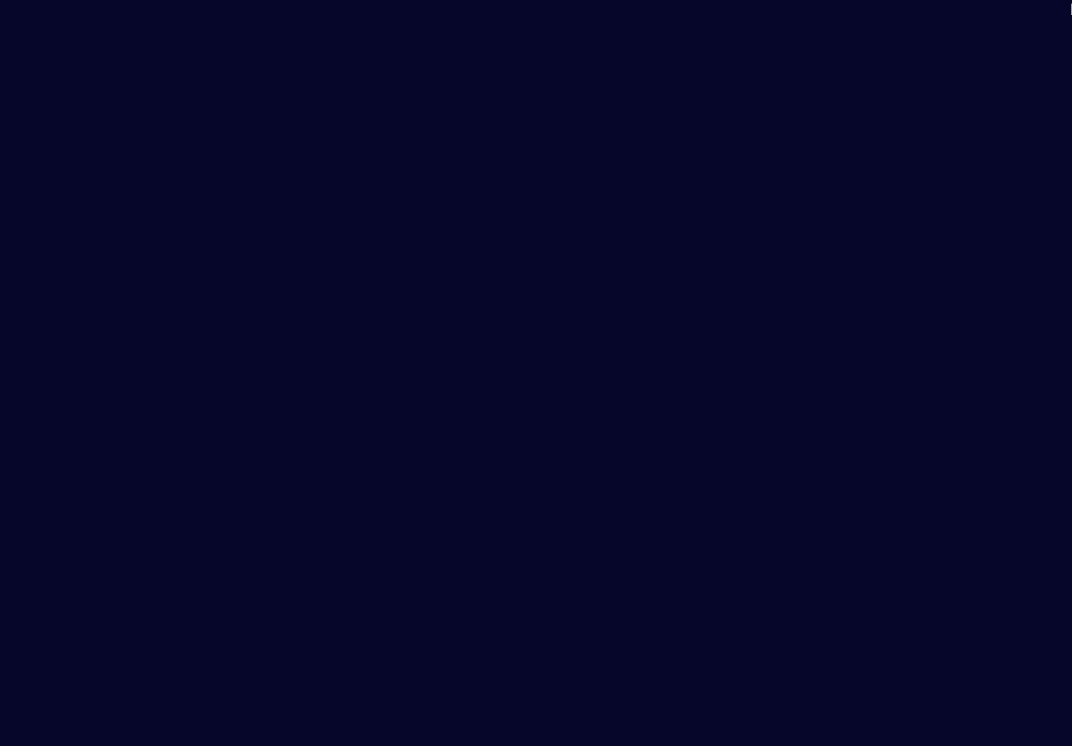
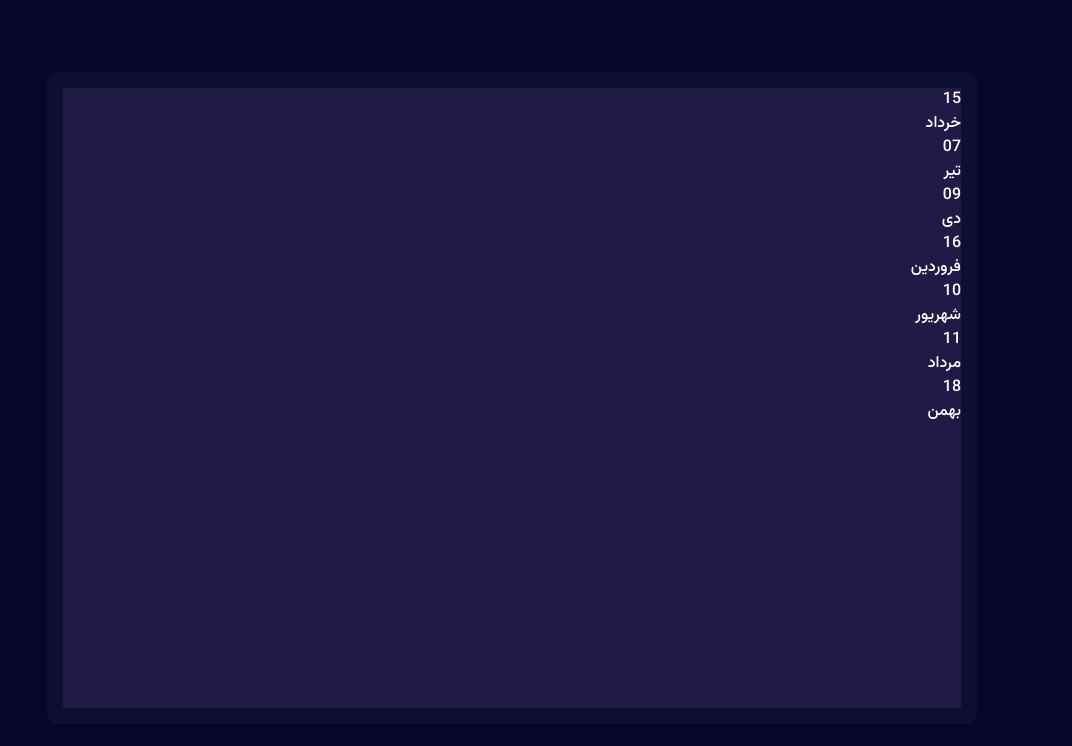
Before and after one commit to Hossein1371za/music-artist-nextjs-tailwind, a Next.js app: page / in a window 1280 px wide. Shown: the top 746 px of the page, without its empty margins (208-1280 px from the left). Built offline with nearby package versions, Linux system fonts and the light colour scheme; data requests are answered from the project's data file.

Commit message:
event box

```diff
--- /dev/null
+++ b/src/components/events/EventBox.jsx
@@ -0,0 +1,37 @@
+import Image from "next/image";
+
+const EventBox = ({ events }) => {
+    console.log(events.date);
+  return (
+    <div className="bg-secondary/60 rounded-[10px] p-4 xl:p-12 relative">
+      <div className="flex flex-col xl:flex-row justify-between h-[620px] xl:h-full gap-x-4">
+        <div className="hidden xl:flex w-[400px]">
+          <Image
+            src={"/assets/events/singer.png"}
+            width={358}
+            height={489}
+            priority
+            quality={100}
+            alt=""
+          />
+        </div>
+        <div className="flex-1 bg-purple-400/10 h-[500px] flex flex-col">
+            {
+                events.map((event)=>{
+                    return <div key={event.id}>
+                        <div>
+                            <div>
+                                <div>{event.data.day}</div>
+                                <div>{event.data.mounth}</div>
+                            </div>
+                        </div>
+                    </div>
+                })
+            }
+        </div>
+      </div>
+    </div>
+  );
+};
+
+export default EventBox;
--- a/src/components/events/Events.jsx
+++ b/src/components/events/Events.jsx
@@ -1,3 +1,5 @@
+import EventBox from "./EventBox";
+
 const getEvents = async () => {
   const res = await fetch("http://localhost:4000/events");
   return res.json();
@@ -5,7 +7,12 @@ const getEvents = async () => {
 
 const Events = async () => {
     const events = await getEvents()
-  return <div>Event</div>;
+
+  return <section className="section" id="tours">
+    <div className="container mx-auto">
+      <EventBox events={events}/>
+    </div>
+  </section>;
 };
 
 export default Events;
```
